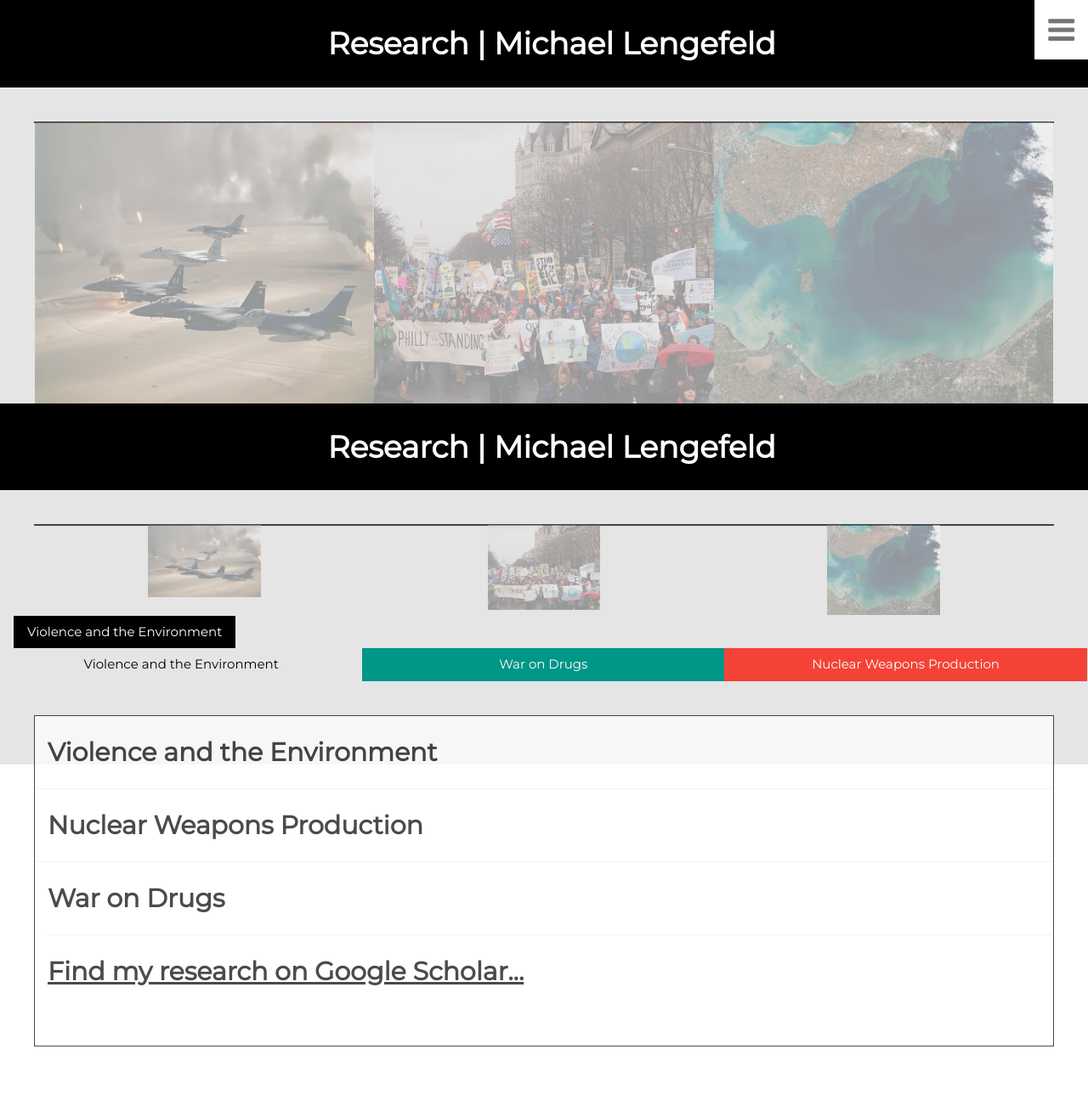
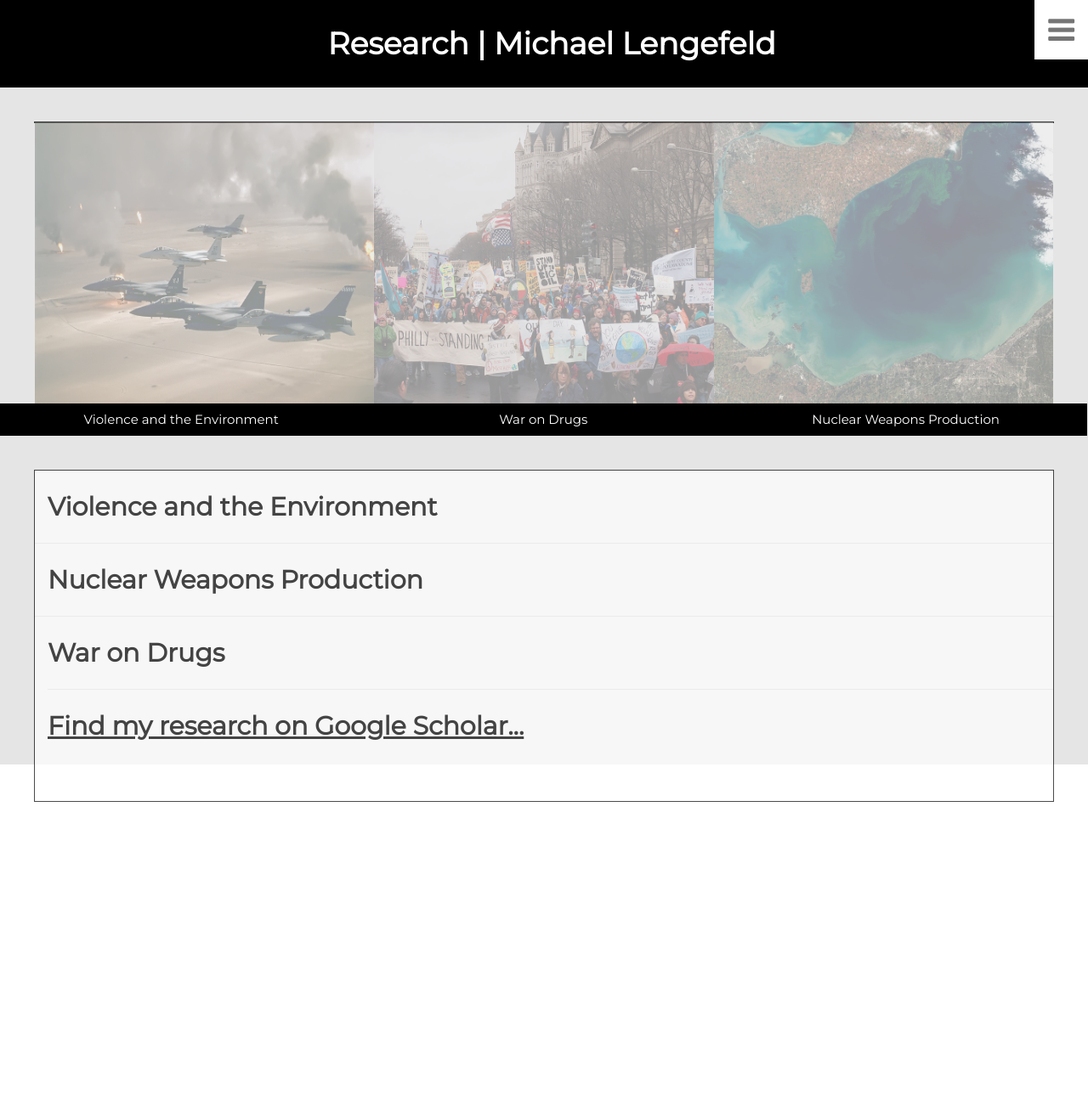
Before and after one commit to resilience1/resilience1.github.io, a Jekyll site: the page built from research.html, in a window 1280 px wide. Shown: the whole page at 85% size. Built offline with Jekyll 4.4.1, drawn with Linux system fonts in a browser that asks for light colours; nearby versions of some CDN libraries; after the commit the page ends 1006 px from its top, so only the background shows below that.

Commit message:
Update research.html

```diff
--- a/research.html
+++ b/research.html
@@ -30,7 +30,8 @@
 	<header class="w3-container w3-center w3-black" id="home">
     	<h1 class="w3-xxlarge"><span class="w3-hide-small">Research | </span>Michael Lengefeld</h1>
 	</header>
-	  <!-- Photo grid -->
+
+<!-- Photo grid -->
 	<div class="w3-row w3-center">
 	<div class="background">
 	 <div class="transbox">
@@ -46,33 +47,13 @@
 		 </div>
 	</div>
 	</div>
-<header class="w3-container w3-center w3-black" id="home">
-    	<h1 class="w3-xxlarge"><span class="w3-hide-small">Research | </span>Michael Lengefeld</h1>
-	</header>
-	  <!-- Photo grid -->
-	<div class="w3-row w3-center">
-	<div class="background">
-	 <div class="transbox">
-		<div class="w3-third">
-      		<img src="/img/kuwait2.jpg" style="width:33.3%" alt="Kuwaiti Oil Fires Burn as American Jets Pass Overhead">
-		 </div>
-		 <div class="w3-third">
-		<img src="/img/native.jpg" style="width:33.3%" alt="Native Nations Rise march in D.C., March 2017">
-		 </div>
-			 <div class="w3-third">
-		<img src="/img/erie.jpg" style="width:33.3%" alt="Toxic algal blooms in Lake Erie">
-		 </div>
-		 </div>
-	</div>
-	</div>
+
 <body>
- <div class="w3-container">
-  <a href="/research/vio_env.html" class="w3-button w3-black">Violence and the Environment</a>
-</div>
+
 	<div class="w3-bar">
-  <button class="w3-bar-item w3-button" style="width:33.3%">Violence and the Environment</button>
-  <button class="w3-bar-item w3-button w3-teal" style="width:33.3%">War on Drugs</button>
-  <button class="w3-bar-item w3-button w3-red" style="width:33.3%">Nuclear Weapons Production</button>
+  <button class="w3-bar-item w3-button w3-black" style="width:33.3%">Violence and the Environment</button>
+  <button class="w3-bar-item w3-button w3-black" style="width:33.3%">War on Drugs</button>
+  <button class="w3-bar-item w3-button w3-black" style="width:33.3%">Nuclear Weapons Production</button>
 </div>
 	<div class="background">
   <div class="transbox">
```
